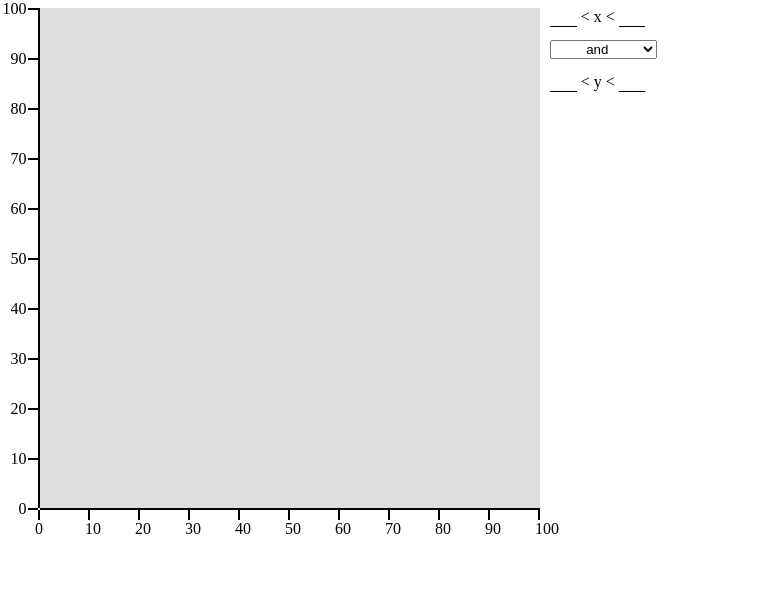
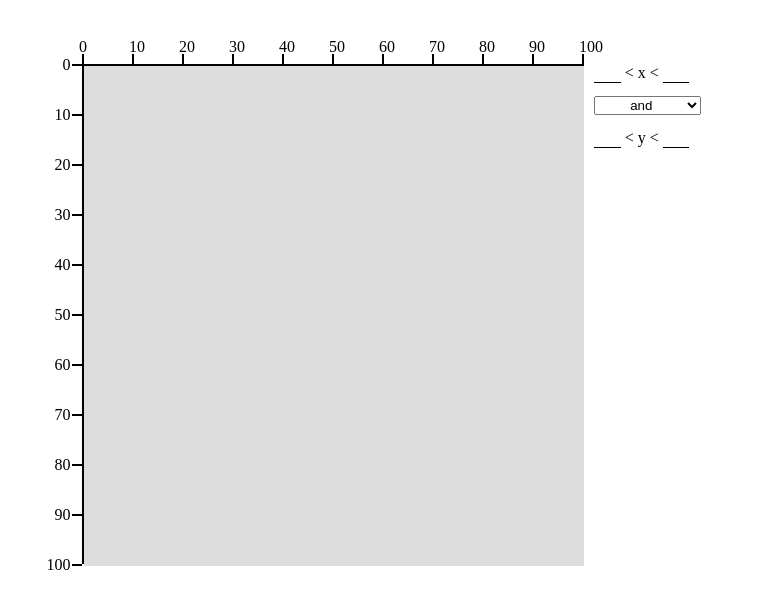
Before and after one commit to varblob/collision-detection, a plain HTML site: page index.html in a window 1280 px wide. Shown: the whole page, without its empty margins (0-759 px from the left). Drawn offline with Linux system fonts and the light colour scheme.

Commit message:
put the x axis on top and flipped y axis numbering

```diff
--- a/index.html
+++ b/index.html
@@ -23,7 +23,8 @@
 
       .axis.x{
         width: 100%;
-        border-top: 2px solid black;
+        border-bottom: 2px solid black;
+
       }
       .axis.y{
         height: 500px;
@@ -39,6 +40,7 @@
         width: 2px;
         height: 10px;
         float: left;
+        top: -10px;
       }
 
       .tick.y{
@@ -58,6 +60,10 @@
         display: block;
       }
 
+      .x .num{
+        top: -1em;
+      }
+
       .num {
         position: relative;
         top: 10px;
@@ -65,7 +71,7 @@
       }
 
       .main-wrap{
-        margin-left: 20px;
+        margin: 4em;
       }
 
       input {
@@ -86,11 +92,11 @@
     <div class="main-wrap">
       <div id="y-axis" class="axis y left"></div>
       <div class="left">
+        <div id="x-axis" class="axis x"></div>
         <div id="main">
           <div id="box" class="box"></div>
           <div id="box-y" class="box"></div>
         </div>
-        <div id="x-axis" class="axis x"></div>
       </div>
     <div>
     <div id="control" class="left">
@@ -144,7 +150,7 @@
           var $tick = document.createElement('div');
           $tick.className = 'tick ' + axis;
           $tick.style[css] = i * 5 - Math.floor(i / 10) * 2 + offset;
-          $tick.innerHTML = '<span class="num">' + (axis === 'y' ? 100 - i : i) + '</span>';
+          $tick.innerHTML = '<span class="num">' + i + '</span>';
           return $tick;
         }
 
```
